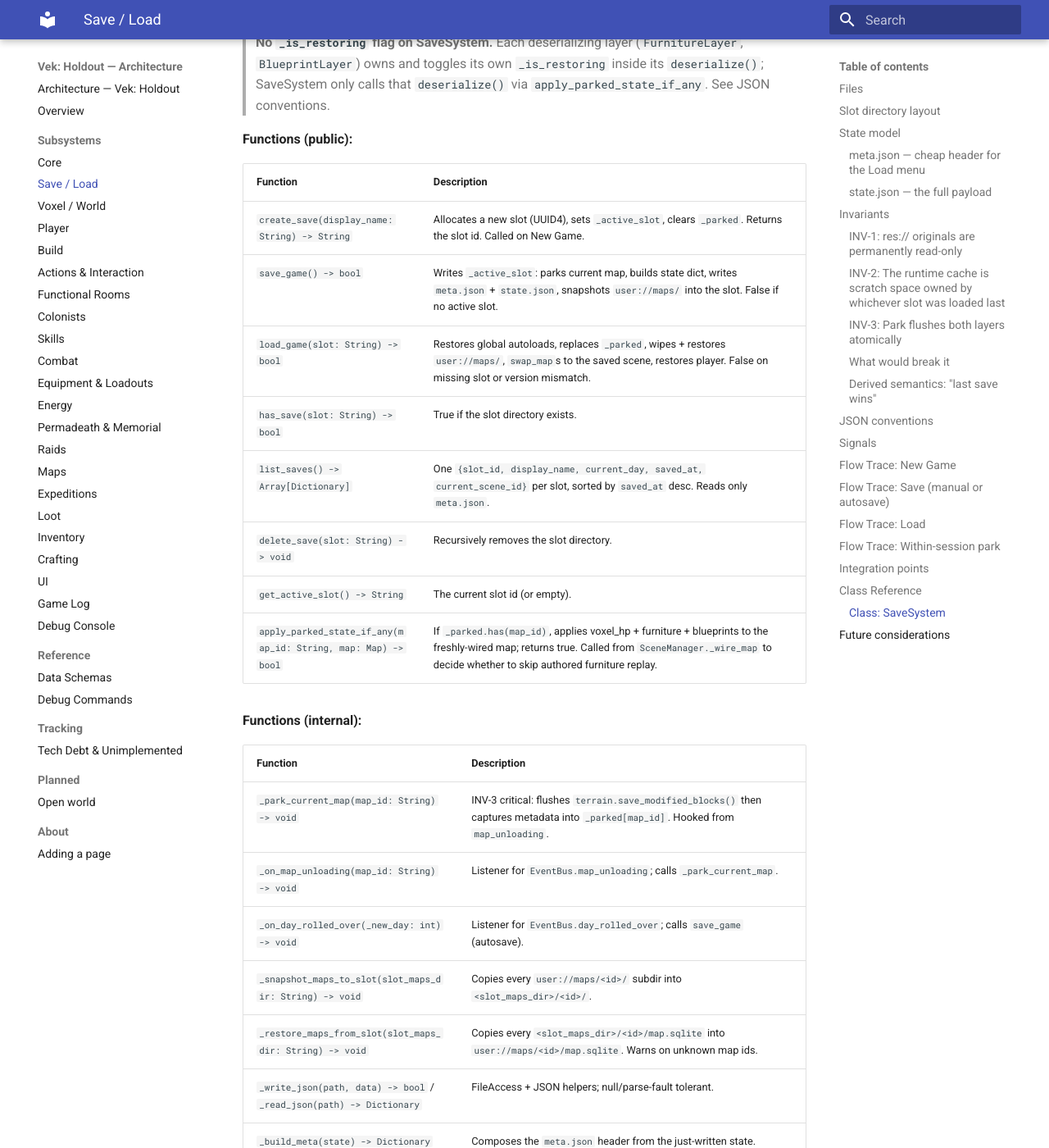
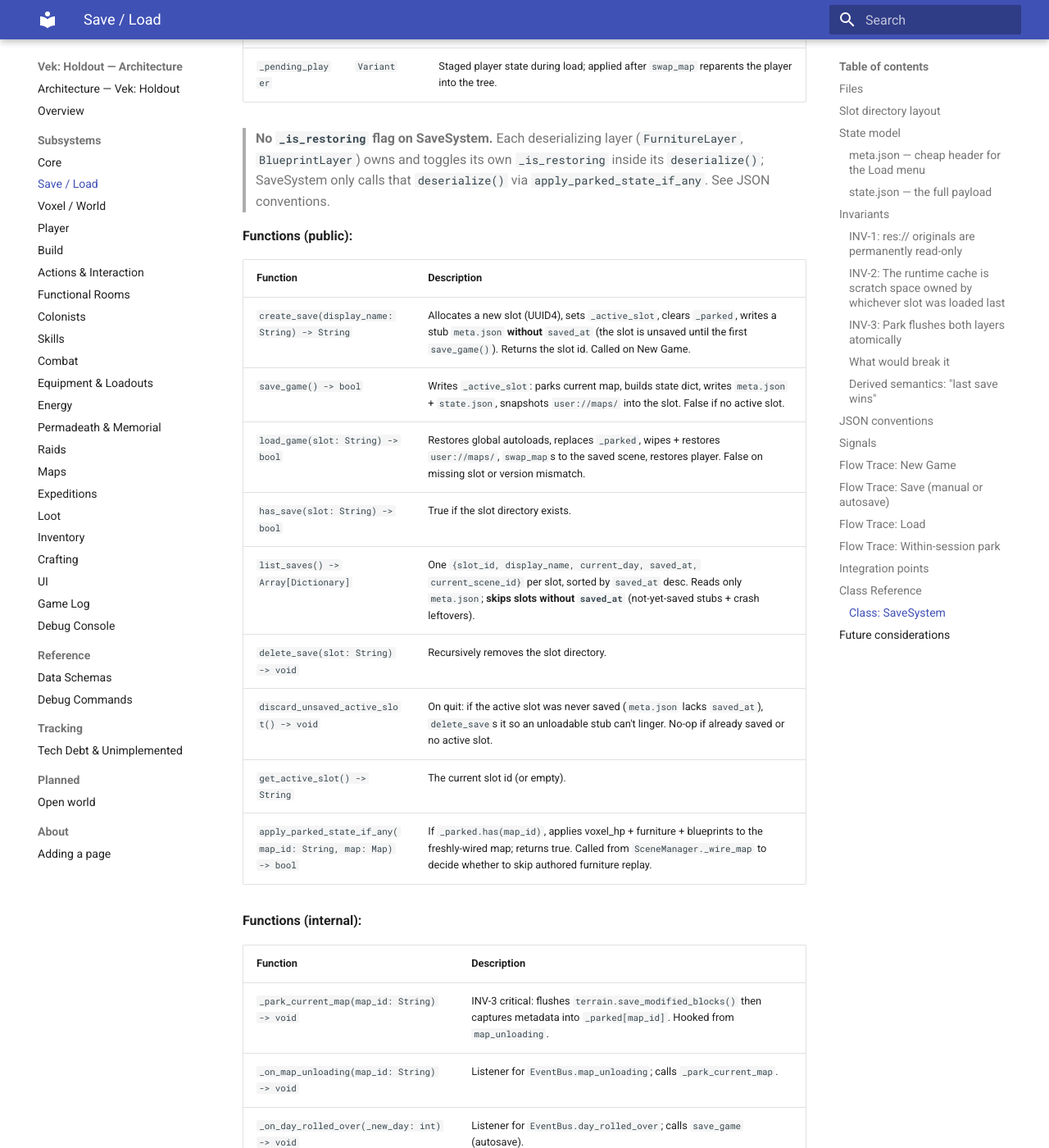
Before and after one commit to gdgonzaga/vek-holdout, an MkDocs documentation site: the page built from docs/architecture/save.md, in a window 1280 px wide and 1400 px high, scrolled down 8714 px. Shown: the whole window at 82% size. Built offline with MkDocs 1.6.1 and Material for MkDocs 9.7.7, drawn with Linux system fonts in a browser that asks for light colours; some of the changed text lies outside the part shown.

Commit message:
fix(save): keep unsaved New-Game slots out of the Load list
create_save() wrote meta.json with saved_at but no state.json, so list_saves() listed the slot while load_game() failed on the missing state.json — a New Game quit before any save left an unloadable stub in the Load list.

Make saved_at the loadable marker (present IFF save_game() has run IFF state.json exists): create_save() omits it; list_saves() skips slots lacking it (also hides crash leftovers); Quit calls the new discard_unsaved_active_slot() to delete a never-saved active slot. No data loss — an unsaved slot holds only the meta.json stub.

Sync save.md + ui.md to the new invariant.

```diff
--- a/docs/architecture/save.md
+++ b/docs/architecture/save.md
@@ -142,7 +142,7 @@
 
 **Trigger:** Main Menu → New Game button.
 
-1. `main_menu._start_new_game()` calls `SaveSystem.create_save(display_name)` → generates UUID4 slot id, sets `_active_slot`, **clears `_parked`** (per INV-2).
+1. `main_menu._start_new_game()` calls `SaveSystem.create_save(display_name)` → generates UUID4 slot id, sets `_active_slot`, **clears `_parked`** (per INV-2), writes a stub `meta.json` **without `saved_at`** (the slot is unsaved — invisible to `list_saves()` and discarded on Quit until the first real `save_game()`).
 2. `RunProgress.reset_for_new_game()` (wipe earned state).
 3. `EventBus.run_started.emit()` → `BuildLibrary` re-seeds default unlocks; `ExpeditionManager` resets discovered POIs. **NOT emitted on Load** (Load restores RunProgress from save; re-seeding would clobber it).
 4. Discover initial POIs (`MapLibrary.get_maps_by_type(POI)` → `ExpeditionManager.discover`).
@@ -206,6 +206,7 @@
 | `SceneManager._ready` (implicit via autoload order) | SaveSystem (autoload #5) comes after SceneManager (#4); safe to call `SceneManager.get_current_map()` / `get_player()` at runtime. |
 | `main_menu._start_new_game` | Calls `SaveSystem.create_save(display_name)` before `RunProgress.reset_for_new_game()`. |
 | `pause_menu._on_save_pressed` | Calls `SaveSystem.save_game()` then `SceneManager.close_screen()`. |
+| `pause_menu._on_quit_pressed` | Calls `SaveSystem.discard_unsaved_active_slot()` before unloading the map — drops the slot if the run was never saved. |
 | `EventBus.map_unloading` | SaveSystem listens, parks the outgoing map. |
 | `EventBus.day_rolled_over` | SaveSystem listens, autosaves. |
 
@@ -233,12 +234,13 @@
 
 | Function | Description |
 |---|---|
-| `create_save(display_name: String) -> String` | Allocates a new slot (UUID4), sets `_active_slot`, clears `_parked`. Returns the slot id. Called on New Game. |
+| `create_save(display_name: String) -> String` | Allocates a new slot (UUID4), sets `_active_slot`, clears `_parked`, writes a stub `meta.json` **without** `saved_at` (the slot is unsaved until the first `save_game()`). Returns the slot id. Called on New Game. |
 | `save_game() -> bool` | Writes `_active_slot`: parks current map, builds state dict, writes `meta.json` + `state.json`, snapshots `user://maps/` into the slot. False if no active slot. |
 | `load_game(slot: String) -> bool` | Restores global autoloads, replaces `_parked`, wipes + restores `user://maps/`, `swap_map`s to the saved scene, restores player. False on missing slot or version mismatch. |
 | `has_save(slot: String) -> bool` | True if the slot directory exists. |
-| `list_saves() -> Array[Dictionary]` | One `{slot_id, display_name, current_day, saved_at, current_scene_id}` per slot, sorted by `saved_at` desc. Reads only `meta.json`. |
+| `list_saves() -> Array[Dictionary]` | One `{slot_id, display_name, current_day, saved_at, current_scene_id}` per slot, sorted by `saved_at` desc. Reads only `meta.json`; **skips slots without `saved_at`** (not-yet-saved stubs + crash leftovers). |
 | `delete_save(slot: String) -> void` | Recursively removes the slot directory. |
+| `discard_unsaved_active_slot() -> void` | On quit: if the active slot was never saved (`meta.json` lacks `saved_at`), `delete_save`s it so an unloadable stub can't linger. No-op if already saved or no active slot. |
 | `get_active_slot() -> String` | The current slot id (or empty). |
 | `apply_parked_state_if_any(map_id: String, map: Map) -> bool` | If `_parked.has(map_id)`, applies voxel_hp + furniture + blueprints to the freshly-wired map; returns true. Called from `SceneManager._wire_map` to decide whether to skip authored furniture replay. |
 
@@ -258,7 +260,7 @@
 ## Future considerations
 
 - ~~**Load menu UI** — no Load screen exists yet.~~ **Resolved:** the Load Game screen (`ui/load_menu/load_menu.gd`) lists slots via `list_saves()`, loads on row click (`await load_game`), and deletes via a per-row `X` button wired to `delete_save()` (no confirmation dialog in v1).
-- **Save-before-quit hook** — the Pause → **Quit to Main Menu** path now exists (`pause_menu` unloads the live map + opens the Main Menu) but does **not** autosave. A `NOTIFICATION_WM_CLOSE_REQUEST` handler in `main.gd` calling `save_game()` would make window-close quits safe too — still not implemented.
+- **Save-before-quit hook** — the Pause → **Quit to Main Menu** path now exists (`pause_menu` unloads the live map + opens the Main Menu) but does **not** autosave. It does discard an unsaved active slot (`discard_unsaved_active_slot`) so a never-saved New Game leaves no unloadable stub — that's cleanup, not a save. A `NOTIFICATION_WM_CLOSE_REQUEST` handler in `main.gd` calling `save_game()` (and the same discard) would make window-close quits safe too — still not implemented.
 - **Colonists wiring** — `colonist.gd` has the serialize/deserialize contract but no live instances. Wire when the Colonists subsystem ships.
 - **Format migration** — `_FORMAT_VERSION` field is in place; migration helpers get added when v2 lands. Loader currently refuses mismatched versions.
 - **Binary/compressed format** — JSON is debuggable; sqlite is already binary. Revisit if save size becomes a real problem (none projected — typical state.json is a few KB).
```
Also changed, not shown: docs/architecture/ui.md (+1 -1 lines), 2 other files.
